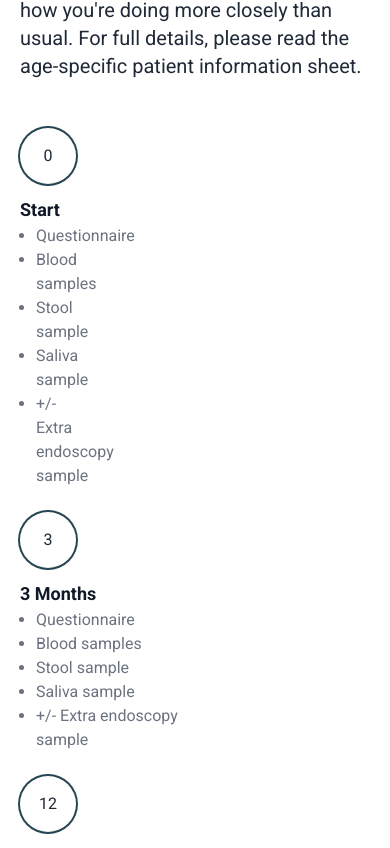
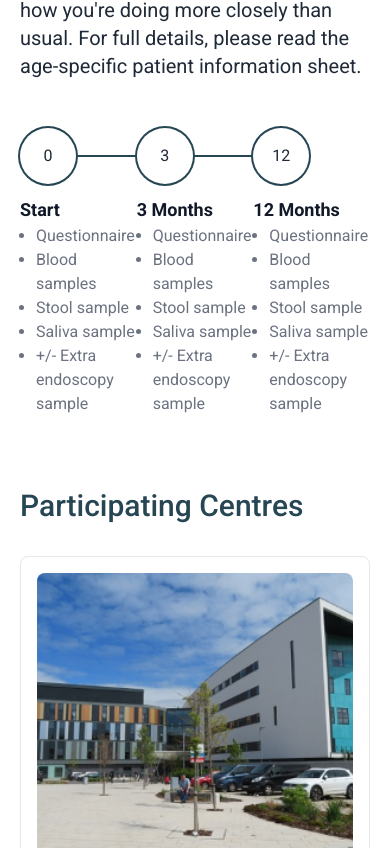
Before and after one commit to shaunchuah/musicstudy_nextjs, a Next.js app: page /mini-music in a window 390 px wide. Shown: the part 3456-4304 px from the top of the page. Built offline with nearby package versions, Linux system fonts and the light colour scheme.

Commit message:
fix mobile layout

```diff
--- a/pages/index.js
+++ b/pages/index.js
@@ -26,7 +26,7 @@ export default function Home() {
           charset="utf-8"></script>
       </Head>
       <SectionWrapperHero id="hero">
-        <div className="grid grid-cols-3 mt-20">
+        <div className="md:grid grid-cols-3 mt-20">
           <div className="col-span-2">
             <div className="flex">
               <div class="text-7xl">MUSIC & Mini-MUSIC</div>
@@ -134,7 +134,7 @@ export default function Home() {
 
       <SectionWrapper id="overview">
         <SectionHeader title="Updates" />
-        <div className="grid lg:grid-cols-3 gap-4 lg:gap-6">
+        <div className="md:grid lg:grid-cols-3 gap-4 lg:gap-6">
           <div className="lg:col-span-2">
             <div className="bg-white text-gray-800 border p-6 rounded-lg shadow mb-6">
               <div className="flex flex-row gap-4 justify-center lg:justify-start items-start">
@@ -280,7 +280,7 @@ export default function Home() {
 
       <SectionWrapperWhite id="sponsors">
         <SectionHeaderWhite title="Sponsors" />
-        <div className="flex flex-wrap -m-4">
+        <div className="items-center flex flex-col md:flex-wrap -m-4">
           <div className="xl:w-1/3 md:w-1/2 p-4">
             <Image
               className="h-40 rounded w-full object-cover object-center mb-6"
--- a/pages/mini-music.js
+++ b/pages/mini-music.js
@@ -129,13 +129,13 @@ export default function Participants() {
             </p>
           </div>
 
-          <ol class="items-center sm:flex mx-auto">
-            <li class="relative mb-6 sm:mb-0 w-1/5">
+          <ol class="items-center flex mx-auto">
+            <li class="relative mb-6 sm:mb-0 w-1/3 md:w-1/5">
               <div class="flex items-center">
                 <div class="z-10 flex items-center justify-center w-14 h-14 bg-white rounded-full ring-2 ring-[#264653]  shrink-0">
                   0
                 </div>
-                <div class="hidden sm:flex w-full bg-[#264653] h-0.5 "></div>
+                <div class="flex w-full bg-[#264653] h-0.5 "></div>
               </div>
               <div class="mt-3 sm:pr-8">
                 <h3 class="text-lg font-semibold text-gray-900 ">Start</h3>
@@ -148,12 +148,12 @@ export default function Participants() {
                 </ol>
               </div>
             </li>
-            <li class="relative mb-6 sm:mb-0 w-3/5">
+            <li class="relative mb-6 sm:mb-0 w-1/3 md:w-3/5">
               <div class="flex items-center">
                 <div class="z-10 flex items-center justify-center w-14 h-14 bg-white rounded-full ring-2 ring-[#264653]  shrink-0">
                   3
                 </div>
-                <div class="hidden sm:flex w-full bg-[#264653] h-0.5 "></div>
+                <div class="flex w-full bg-[#264653] h-0.5 "></div>
               </div>
               <div class="mt-3 sm:pr-8">
                 <h3 class="text-lg font-semibold text-gray-900 ">3 Months</h3>
@@ -166,7 +166,7 @@ export default function Participants() {
                 </ol>
               </div>
             </li>
-            <li class="relative mb-6 sm:mb-0 w-1/5">
+            <li class="relative mb-6 sm:mb-0 w-1/3 md:w-1/5">
               <div class="flex items-center">
                 <div class="z-10 flex items-center justify-center w-14 h-14 bg-white rounded-full ring-2 ring-[#264653]  shrink-0">
                   12
@@ -231,7 +231,7 @@ export default function Participants() {
         </SectionWrapperWhite>
         <SectionWrapperWhite id="downloads">
           <SectionHeaderWhite title="Downloads" />
-          <div className="text-xl">
+          <div className="text-lg md:text-xl">
             <a
               href="/static/files/minimusic_parentguardian.pdf"
               target="_blank"
--- a/pages/music.js
+++ b/pages/music.js
@@ -85,13 +85,13 @@ export default function Participants() {
             </p>
           </div>
 
-          <ol class="items-center sm:flex mx-auto">
+          <ol class="items-center flex mx-auto">
             <li class="relative mb-6 sm:mb-0 w-1/5">
               <div class="flex items-center">
                 <div class="z-10 flex items-center justify-center w-14 h-14 bg-white rounded-full ring-2 ring-[#264653]  shrink-0">
                   0
                 </div>
-                <div class="hidden sm:flex w-full bg-[#264653] h-0.5 "></div>
+                <div class="flex w-full bg-[#264653] h-0.5 "></div>
               </div>
               <div class="mt-3 sm:pr-8">
                 <h3 class="text-lg font-semibold text-gray-900 ">Start</h3>
@@ -102,7 +102,7 @@ export default function Participants() {
                 <div class="z-10 flex items-center justify-center w-14 h-14 bg-white rounded-full ring-2 ring-[#264653]  shrink-0">
                   3
                 </div>
-                <div class="hidden sm:flex w-full bg-[#264653] h-0.5 "></div>
+                <div class="flex w-full bg-[#264653] h-0.5 "></div>
               </div>
               <div class="mt-3 sm:pr-8">
                 <h3 class="text-lg font-semibold text-gray-900 ">3 Months</h3>
@@ -113,7 +113,7 @@ export default function Participants() {
                 <div class="z-10 flex items-center justify-center w-14 h-14 bg-white rounded-full ring-2 ring-[#264653]  shrink-0">
                   6
                 </div>
-                <div class="hidden sm:flex w-full bg-[#264653] h-0.5 "></div>
+                <div class="flex w-full bg-[#264653] h-0.5 "></div>
               </div>
               <div class="mt-3 sm:pr-8">
                 <h3 class="text-lg font-semibold text-gray-900 ">6 Months</h3>
@@ -124,7 +124,7 @@ export default function Participants() {
                 <div class="z-10 flex items-center justify-center w-14 h-14 bg-white rounded-full ring-2 ring-[#264653]  shrink-0">
                   9
                 </div>
-                <div class="hidden sm:flex w-full bg-[#264653] h-0.5 "></div>
+                <div class="flex w-full bg-[#264653] h-0.5 "></div>
               </div>
               <div class="mt-3 sm:pr-8">
                 <h3 class="text-lg font-semibold text-gray-900 ">9 Months</h3>
@@ -184,13 +184,13 @@ export default function Participants() {
         </SectionWrapperWhite>
         <SectionWrapperWhite id="downloads">
           <SectionHeaderWhite title="Downloads" />
-          <div className="text-xl">
+          <div className="text-lg md:text-xl">
             <a
               href="/static/files/musicfullpis.pdf"
               target="_blank"
               className="flex flex-row items-center hover:text-[#e76f51]">
               <svg
-                className="w-8 h-8 mr-1"
+                className="flex-none w-8 h-8 mr-1"
                 fill="currentColor"
                 viewBox="0 0 20 20"
                 xmlns="http://www.w3.org/2000/svg">
@@ -206,7 +206,7 @@ export default function Participants() {
               target="_blank"
               className="flex flex-row items-center hover:text-[#e76f51]">
               <svg
-                className="w-8 h-8 mr-1"
+                className="flex-none w-8 h-8 mr-1"
                 fill="currentColor"
                 viewBox="0 0 20 20"
                 xmlns="http://www.w3.org/2000/svg">
@@ -222,7 +222,7 @@ export default function Participants() {
               target="_blank"
               className="flex flex-row items-center hover:text-[#e76f51]">
               <svg
-                className="w-8 h-8 mr-1"
+                className="flex-none w-8 h-8 mr-1"
                 fill="currentColor"
                 viewBox="0 0 20 20"
                 xmlns="http://www.w3.org/2000/svg">
```
